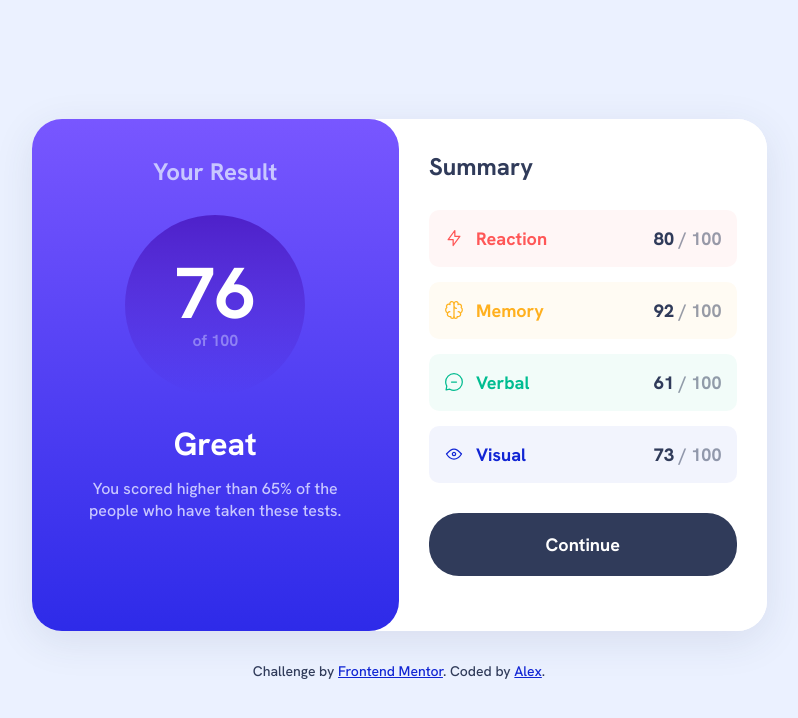
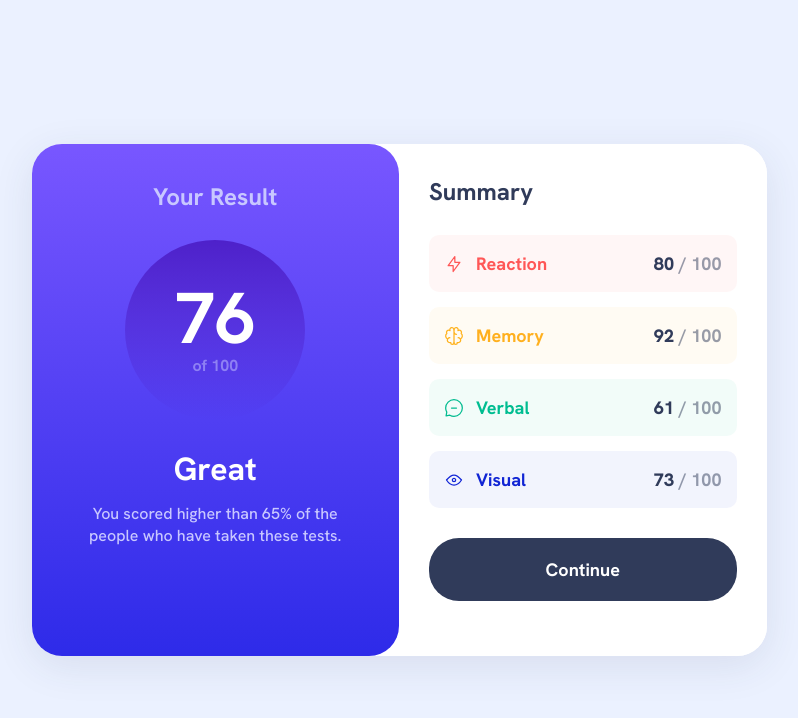
Before and after one commit to alex-coder27/results-summary-component-main, a plain HTML site: page index.html in a window 1280 px wide. Shown: the whole page, without its empty margins (241-1039 px from the left). Drawn offline with Linux system fonts and the light colour scheme.

Commit message:
Remoção do footer

```diff
--- a/index.html
+++ b/index.html
@@ -56,9 +56,6 @@
         <button class="continue-button">Continue</button>
       </section>
     </main>
-    <footer class="attribution">
-      <p>Challenge by <a href="https://www.frontendmentor.io?ref=challenge" target="_blank">Frontend Mentor</a>. Coded by <a href="#">Alex</a>.</p>
-    </footer>
   </div>
 </body>
 
--- a/src/css/style.css
+++ b/src/css/style.css
@@ -1,5 +1,4 @@
 .container {
-  margin-block-end: 3rem;
   display: flex;
   width: 73.5rem;
   height: 51.2rem;
@@ -162,15 +161,3 @@
 .continue-button:focus {
   background: var(--gradient-main-background);
 }
-
-
-.attribution {
-  font-size: 1.4rem;
-  text-align: center;
-  margin-block-start: 3rem;
-}
-
-.attribution a {
-  color: var(--color-id-primary-4);
-  text-decoration: underline;
-}
```
